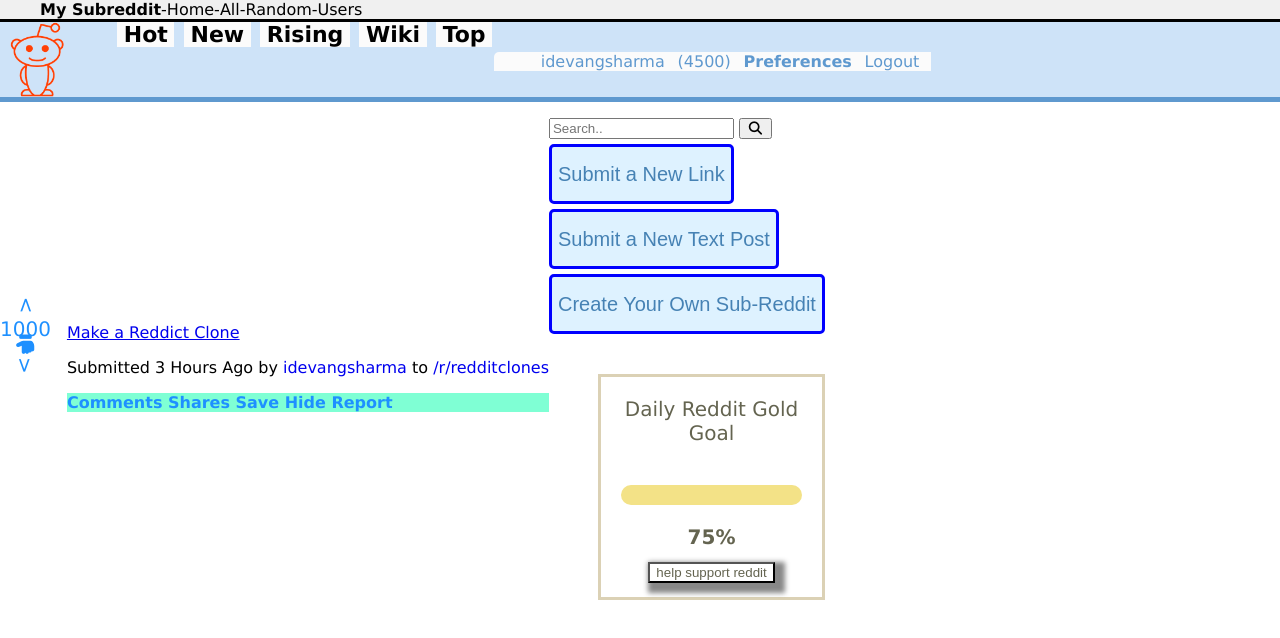
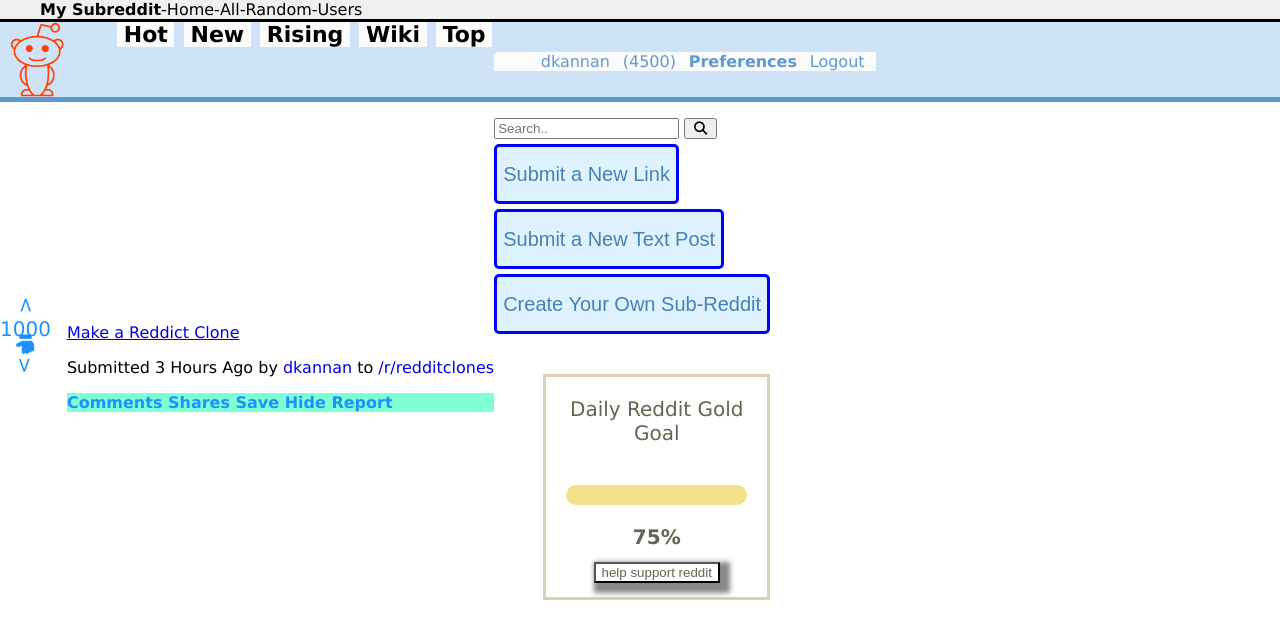
Before and after one commit to kannan789/Reddit-clone-by-Kannan, a plain HTML site: page index.html in a window 1280 px wide. Drawn offline with Linux system fonts and the light colour scheme.

Commit message:
Update index.html

```diff
--- a/index.html
+++ b/index.html
@@ -51,7 +51,7 @@
     <div class="user-profile">
         <div>
             <ul>
-                <li>idevangsharma</li>
+                <li>dkannan</li>
                 <li>(4500)</li>
                 <li><strong>Preferences</strong></li>
                 <li>Logout</li>
@@ -84,7 +84,7 @@
 
 <div class="post-body">
     <a href="'#" class="post-title"> Make a Reddict Clone</a>
-    <p> Submitted 3 Hours Ago by <a class ='submit-link' href='#'> idevangsharma </a> to <a class='submit-link' href='#'>/r/redditclones</a></p>
+    <p> Submitted 3 Hours Ago by <a class ='submit-link' href='#'> dkannan </a> to <a class='submit-link' href='#'>/r/redditclones</a></p>
 
     <div class="post-options">
         <span> Comments </span>
```
